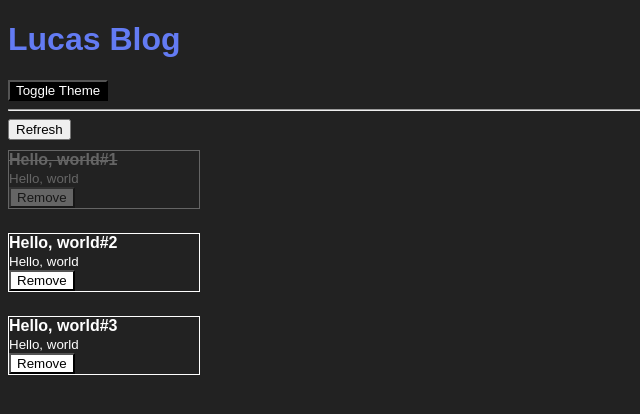
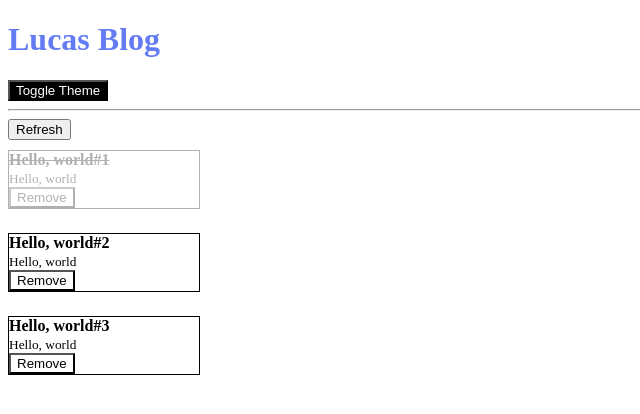
Before and after one commit to lucasmarkes/react-fundamentals, a React app: page / in a window 1280 px wide. Shown: the top 414 px of the page, without its empty margins (0-640 px from the left). Built offline with nearby package versions, Linux system fonts and the light colour scheme.

Commit message:
chore: Refactor file structure and import paths for components / create context

```diff
--- a/src/App.js
+++ b/src/components/App.js
@@ -1,8 +1,7 @@
-import React, { createContext, useState } from "react";
-import Header from "./Header";
-import Post from "./Post";
-
-export const ThemeContext = createContext("dark");
+import React, { useState } from "react";
+import { ThemeProvider } from '../contexts/ThemeContext';
+import Header from "./Header/Header";
+import Post from "./Post/Post";
 
 function App() {
   const [posts, setPosts] = useState([
@@ -29,8 +28,6 @@ function App() {
     },
   ]);
 
-  const [theme, setTheme] = useState("dark");
-
   const handleRefresh = () => {
     setPosts((prevState) => [
       ...prevState,
@@ -50,20 +47,11 @@ function App() {
            ? { ...post, removed: true }
            : post
      )));
-  };
-
-  const handleToggleTheme = () => {
-    setTheme((prevState) => (prevState === "dark" ? "light" : "dark"));
-  };
+   };
 
   return (
     <>
-      <ThemeContext.Provider
-        value={{
-          theme,
-          onToggleTheme: handleToggleTheme,
-        }}
-      >
+      <ThemeProvider>
         <Header />
         <button onClick={handleRefresh}>Refresh</button>
         {posts.map((post, index) => (
@@ -77,7 +65,7 @@ function App() {
             removed={post.removed}
           />
         ))}
-      </ThemeContext.Provider>
+      </ThemeProvider>
     </>
   );
 }
--- a/src/Button.js
+++ b/src/components/Button.js
@@ -1,6 +1,6 @@
 import PropTypes from "prop-types";
 import React, { useContext } from "react";
-import { ThemeContext } from "./App";
+import { ThemeContext } from "../contexts/ThemeContext";
 
 function Button(props) {
   const theme = useContext(ThemeContext);
--- a/src/Header.js
+++ b/src/components/Header/Header.js
@@ -1,6 +1,5 @@
 import React, { useContext } from "react";
-import { ThemeContext } from "./App";
-
+import { ThemeContext } from "../../contexts/ThemeContext";
 import styles from './Header.scss';
 
 export default function Header(props) {
--- a/src/Post.js
+++ b/src/components/Post/Post.js
@@ -1,6 +1,6 @@
 import PropTypes from "prop-types";
 import React from "react";
-import Button from "./Button";
+import Button from "../Button";
 import styles from './Post.scss';
 import PostBody from "./PostBody";
 
--- /dev/null
+++ b/src/contexts/ThemeContext.js
@@ -0,0 +1,18 @@
+import React, { createContext, useState } from "react";
+
+export const ThemeContext = createContext("dark");
+
+export function ThemeProvider(props) {
+  const [theme, setTheme] = useState("dark");
+
+  const handleToggleTheme = () => {
+    setTheme((prevState) => (prevState === "dark" ? "light" : "dark"));
+  };
+
+
+  return (
+    <ThemeContext.Provider value={{theme, onToggleTheme: handleToggleTheme}}>
+      {props.children}
+    </ThemeContext.Provider>
+  )
+}
--- a/src/index.js
+++ b/src/index.js
@@ -1,7 +1,6 @@
 import React from "react";
 import ReactDOM from "react-dom";
-import App from "./App";
+import App from "./components/App";
 
-import "./index.scss";
 
 ReactDOM.render(<App />, document.getElementById("root"));
--- a/src/index.scss
+++ /dev/null
@@ -1,5 +0,0 @@
-body {
-  background: #222;
-  color: #fff;
-  font-family: sans-serif;
-}
```
Also changed, not shown: src/components/Header/Header.scss (renamed from src/Header.scss), src/components/Post/Post.scss (renamed from src/Post.scss), src/components/Post/PostBody.js (renamed from src/PostBody.js).
